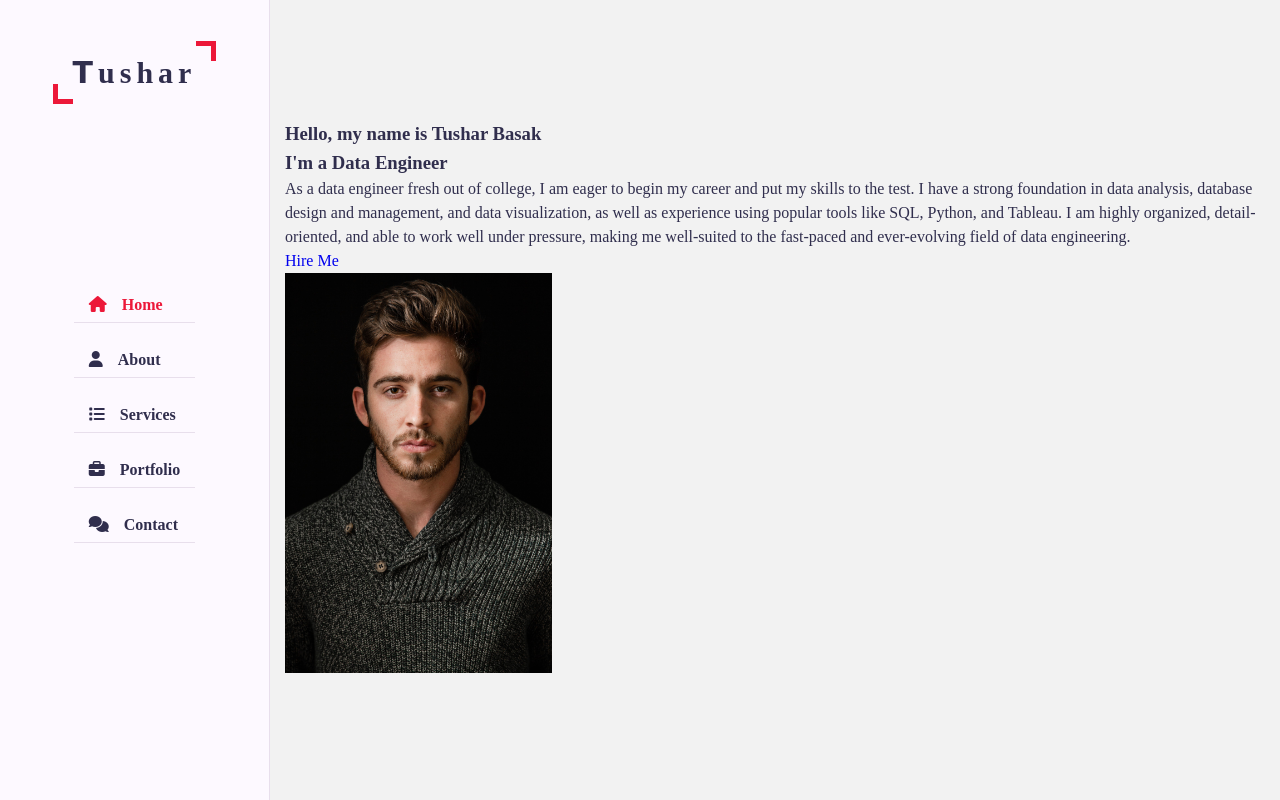
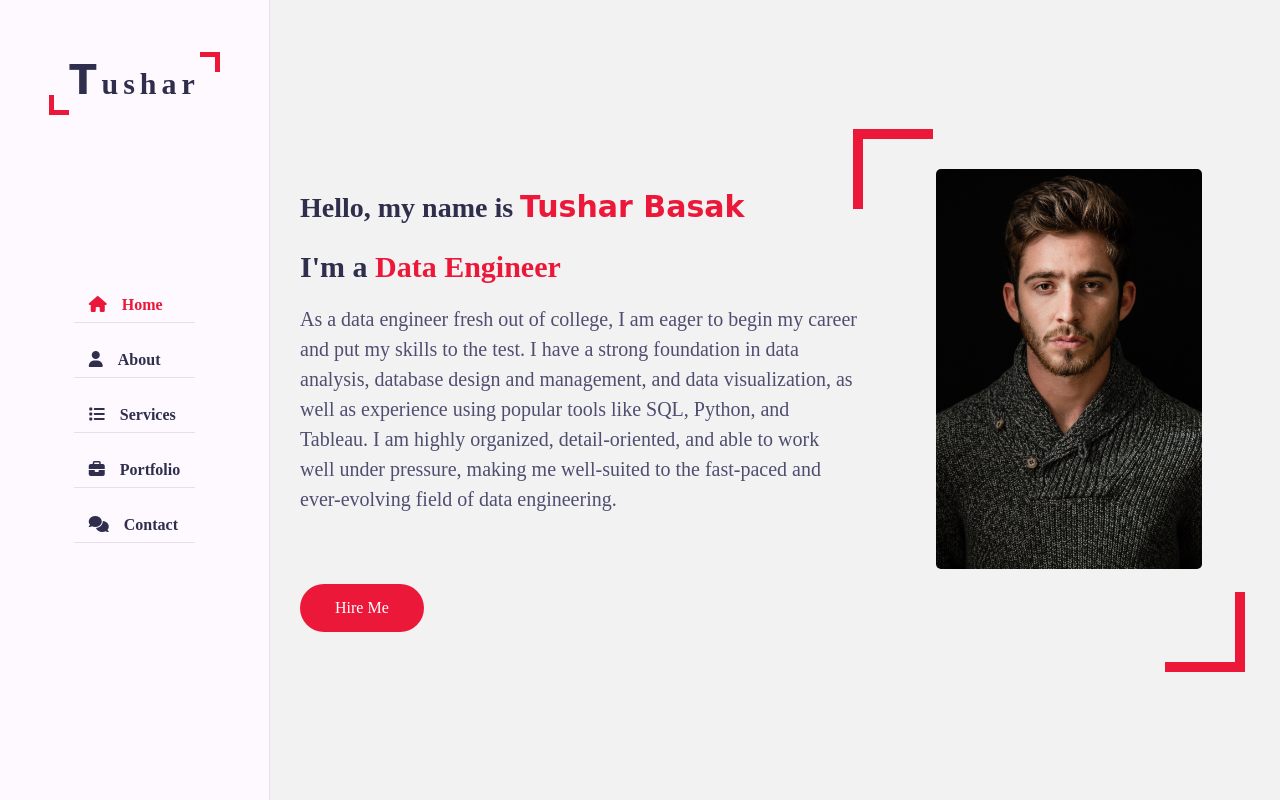
Before and after one commit to Tushar0o7/website_final, a plain HTML site: page index.html in a window 1280 px wide. Drawn offline with Linux system fonts and the light colour scheme; a web font is replaced by a local one.

Commit message:
Complete Home Section

```diff
--- a/css/style.css
+++ b/css/style.css
@@ -5,6 +5,7 @@
   --bg-black-50: #e8dfec;
   --text-black-900: #302e4d;
   --text-black-700: #504e70;
+  --btnt-white: #ffffff;
 }
 body {
   line-height: 1.5;
@@ -30,13 +31,11 @@ ul {
   background: var(--bg-black-900);
   min-height: 100vh;
   display: block;
-  position: fixed;
-  left: 270px;
   padding: 0 30px;
-  top: 0;
-  right: 0;
-  z-index: 0;
   opacity: 1;
+}
+.main-content {
+  padding-left: 270px;
 }
 .padd-15 {
   padding-left: 15px;
@@ -53,6 +52,21 @@ ul {
   margin-left: -15px;
   margin-right: -15px;
   position: relative;
+}
+.btn {
+  font-size: 16px;
+  font-weight: 500;
+  padding: 12px 35px;
+  color: var(--btnt-white);
+  border-radius: 40px;
+  display: inline-block;
+  white-space: nowrap;
+  border: none;
+  background: var(--skin-color);
+  transition: all0.3s ease;
+}
+.btn:hover {
+  transform: scale(1.05);
 }
 /* aside */
 .aside {
@@ -85,7 +99,7 @@ ul {
 }
 .aside .logo a span {
   font-family: "Clicker Script", cursive;
-  font-family: 40px;
+  font-size: 40px;
 }
 .aside .logo a::before {
   content: "";
@@ -174,6 +188,60 @@ ul {
   display: flex;
   color: var(--text-black-900);
 }
+.home .home-info {
+  flex: 0 0 60%;
+  max-width: 60%;
+}
+h3.hello {
+  font-size: 28px;
+  margin: 15px 0;
+}
+h3.hello span {
+  font-family: "Clicker Script", cursive;
+  font-size: 30px;
+  font-weight: 700;
+  color: var(--skin-color);
+}
+h3.my-profession {
+  font-size: 30px;
+  margin: 15px 0;
+}
+.typing {
+  color: var(--skin-color);
+}
+.home-info p {
+  margin-bottom: 70px;
+  font-size: 20px;
+  color: var(--text-black-700);
+}
+.home .home-img {
+  flex: 0 0 40%;
+  max-width: 40%;
+  text-align: center;
+  position: relative;
+}
+.home-img::before {
+  content: "";
+  position: absolute;
+  height: 80px;
+  width: 80px;
+  border-left: 10px solid var(--skin-color);
+  border-top: 10px solid var(--skin-color);
+  left: -20px;
+  top: -40px;
+}
+.home-img::after {
+  content: "";
+  position: absolute;
+  height: 80px;
+  width: 80px;
+  border-right: 10px solid var(--skin-color);
+  border-bottom: 10px solid var(--skin-color);
+  right: 20px;
+  bottom: -40px;
+}
 .home .home-img img {
+  margin: auto;
+  border-radius: 5px;
   height: 400px;
 }
--- a/index.html
+++ b/index.html
@@ -43,10 +43,11 @@
       </div>
 
       <div class="main-content">
+        <!-- HOME SECTION -->
         <section class="home section">
           <div class="container">
             <div class="row">
-              <div class="home-info">
+              <div class="home-info padd-15">
                 <h3 class="hello">
                   Hello, my name is <span class="name">Tushar Basak</span>
                 </h3>
@@ -65,12 +66,17 @@
                 </p>
                 <a href="#contact" class="btn hire-me">Hire Me</a>
               </div>
-              <div class="home-img">
+              <div class="home-img padd-15">
                 <img src="images/hero.jpg" alt="" srcset="" />
               </div>
             </div>
           </div>
         </section>
+        <!-- HOME SECTION -->
+
+        <!-- ABOUT SECTION -->
+
+        <!-- ABOUT SECTION -->
       </div>
     </div>
     <!-- Main Container End-->
```
